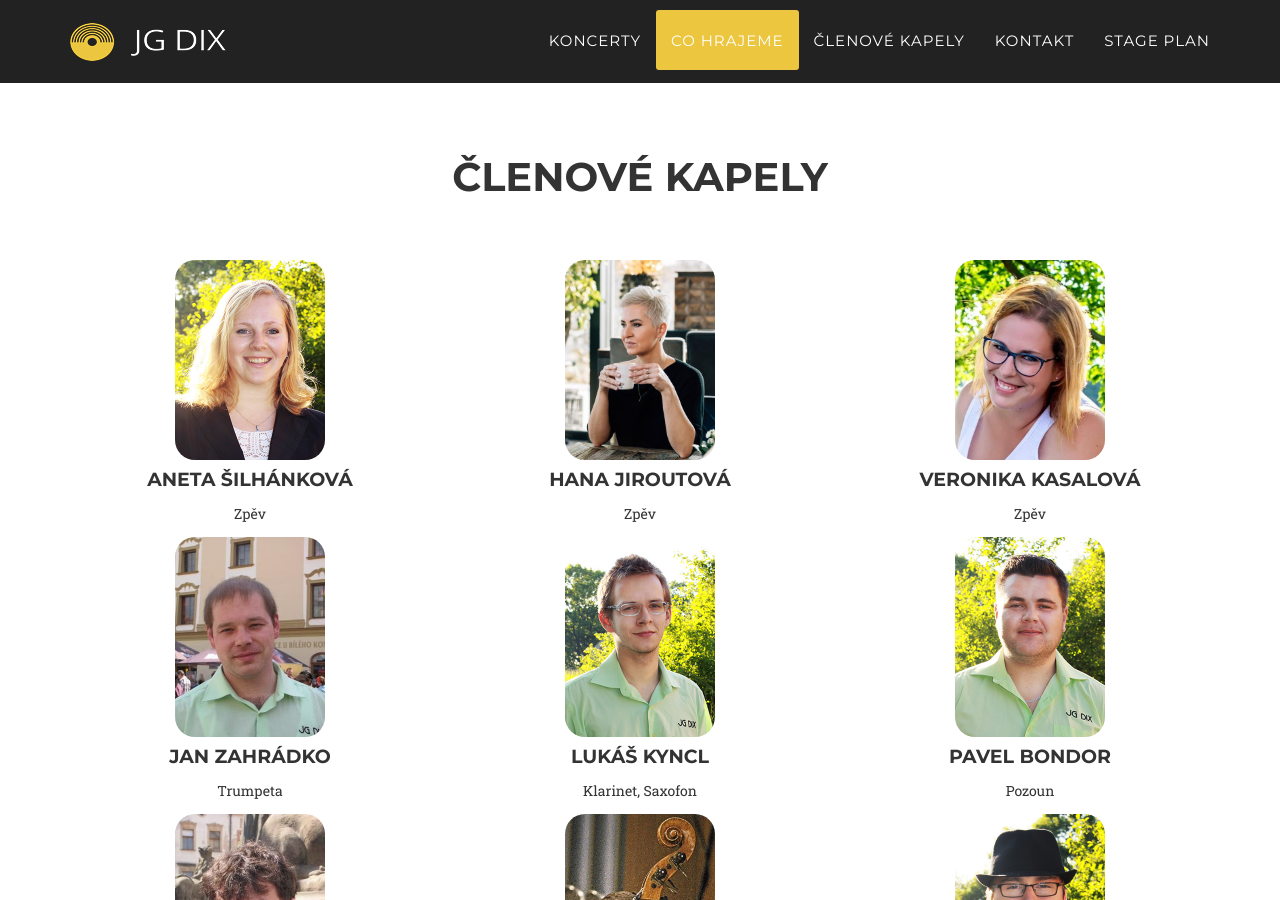
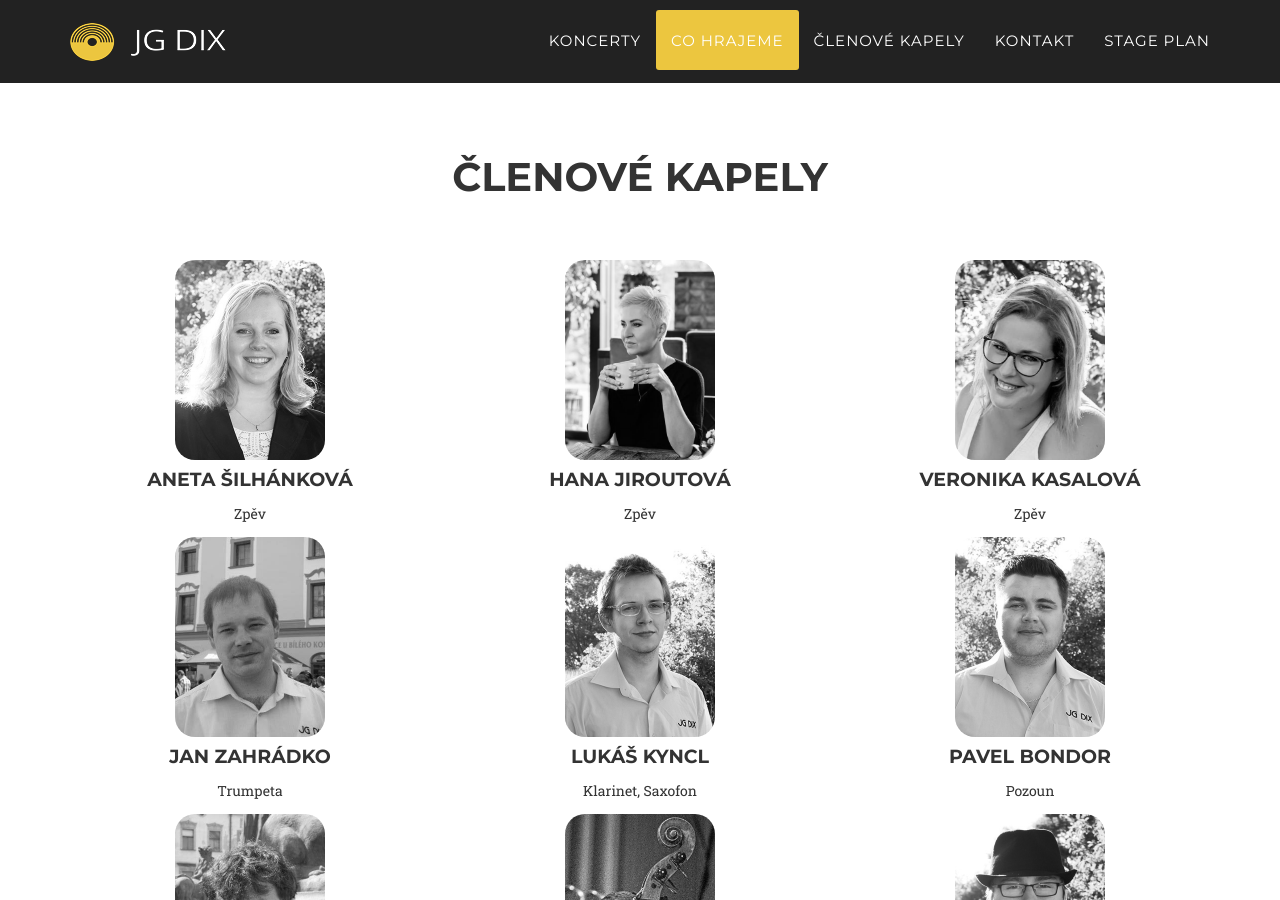
Before and after one commit to skalahonza/jgdix, a Jekyll site: the page built from index.html, in a window 1280 px wide and 900 px high, scrolled down 2257 px. Built offline with Jekyll 4.4.1, drawn with Linux system fonts in a browser that asks for light colours; some web fonts are replaced.

Commit message:
Make photos gray scale

```diff
--- a/_includes/members.html
+++ b/_includes/members.html
@@ -12,7 +12,7 @@
                 loading="lazy"
                 alt="{{ member.name }}"
                 class="img-responsive rounded-rectangle center-block"
-                style="width: 150px; height: 200px; object-fit: cover;"
+                style="width: 150px; height: 200px; object-fit: cover; filter: grayscale(1);"
                 width="150" height="200">
                 <h4>{{ member.name }}</h4>
                 <p>{{ member.instrument }}</p>
```
